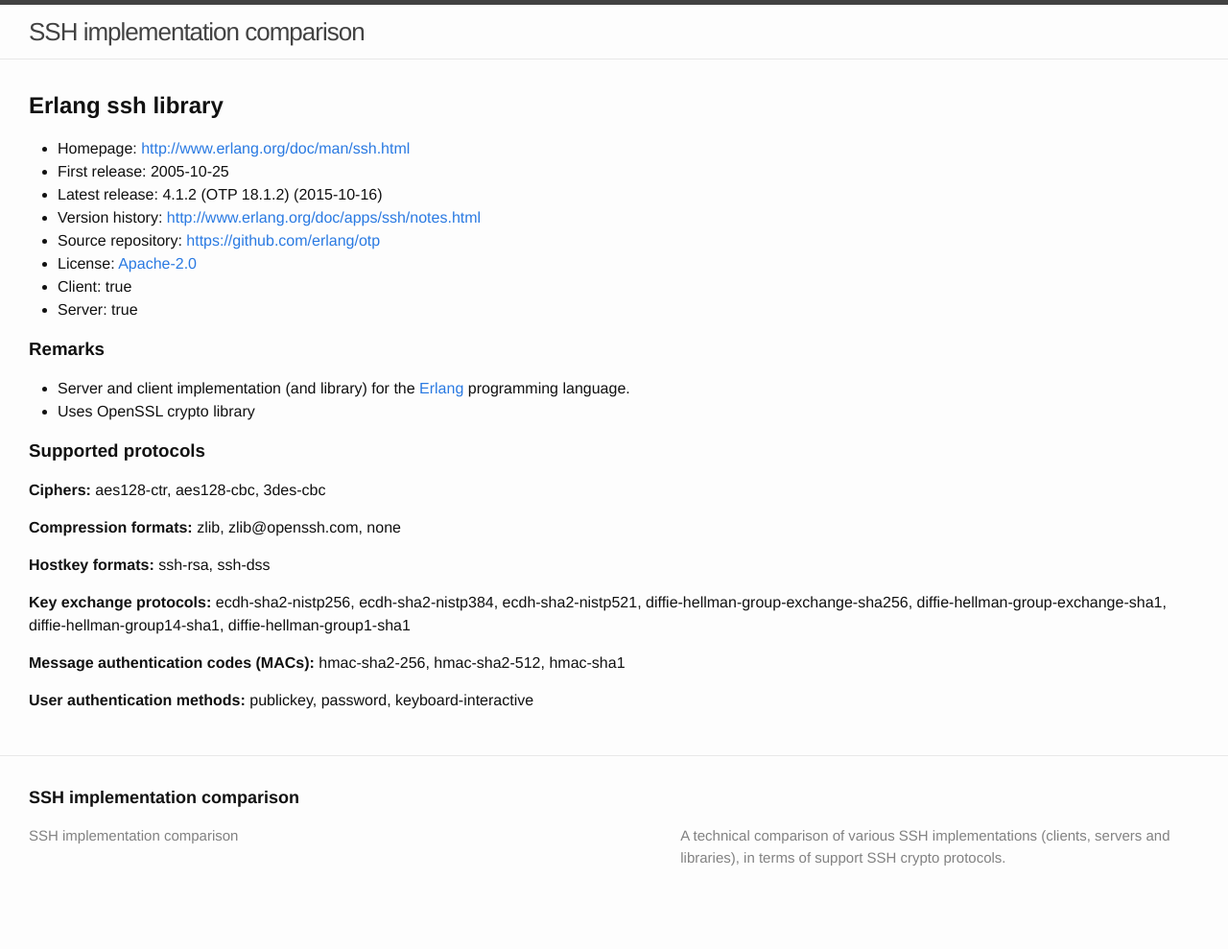
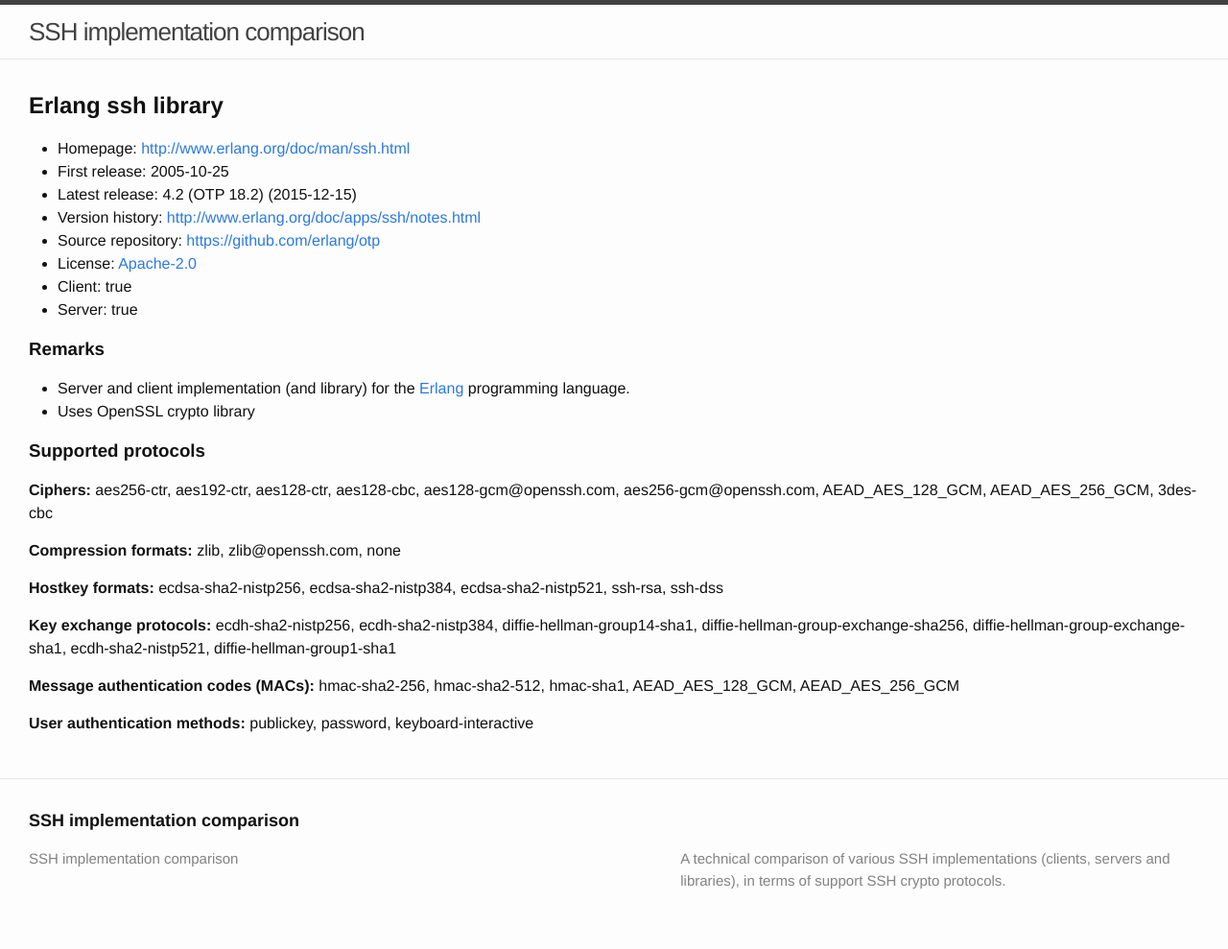
Before and after one commit to fingolfin/ssh-comparison, a Jekyll site: the page built from _impls/erlang.md, in a window 1280 px wide. Shown: the whole page at 96% size. Built offline with Jekyll 4.4.1, drawn with Linux system fonts in a browser that asks for light colours; before the commit the page ends 965 px from its top, so only the background shows below that.

Commit message:
Update erlang ssh

```diff
--- a/_impls/erlang.md
+++ b/_impls/erlang.md
@@ -12,8 +12,8 @@
 #	        be a beta release and (if necessary) there could still
 #	        be changes in its API before it reaches 1.0.
 latest-release:
-    version: 4.1.2 (OTP 18.1.2)
-    date: 2015-10-16
+    version: 4.2 (OTP 18.2)
+    date: 2015-12-15
 changelog: http://www.erlang.org/doc/apps/ssh/notes.html
 client: yes
 server: yes
@@ -21,28 +21,39 @@
 #  SFTP Client + Server, ....
 protocols:
     cipher:
+        - aes256-ctr                # since version 4.2
+        - aes192-ctr                # since version 4.2
         - aes128-ctr
         - aes128-cbc
+        - aes128-gcm@openssh.com    # since version 4.2
+        - aes256-gcm@openssh.com    # since version 4.2
+        - AEAD_AES_128_GCM          # since version 4.2
+        - AEAD_AES_256_GCM          # since version 4.2
         - 3des-cbc
     compression:
         - zlib
         - zlib@openssh.com
         - none
     hostkey:
+        - ecdsa-sha2-nistp256   # since version 4.2
+        - ecdsa-sha2-nistp384   # since version 4.2
+        - ecdsa-sha2-nistp521   # since version 4.2
         - ssh-rsa
         - ssh-dss
     kex:
        - ecdh-sha2-nistp256
        - ecdh-sha2-nistp384
-       - ecdh-sha2-nistp521
+       - diffie-hellman-group14-sha1
        - diffie-hellman-group-exchange-sha256
        - diffie-hellman-group-exchange-sha1
-       - diffie-hellman-group14-sha1
+       - ecdh-sha2-nistp521
        - diffie-hellman-group1-sha1
     mac:
         - hmac-sha2-256
         - hmac-sha2-512
         - hmac-sha1
+        - AEAD_AES_128_GCM     # since version 4.2
+        - AEAD_AES_256_GCM     # since version 4.2
     userauth:
         - publickey
         - password
```
